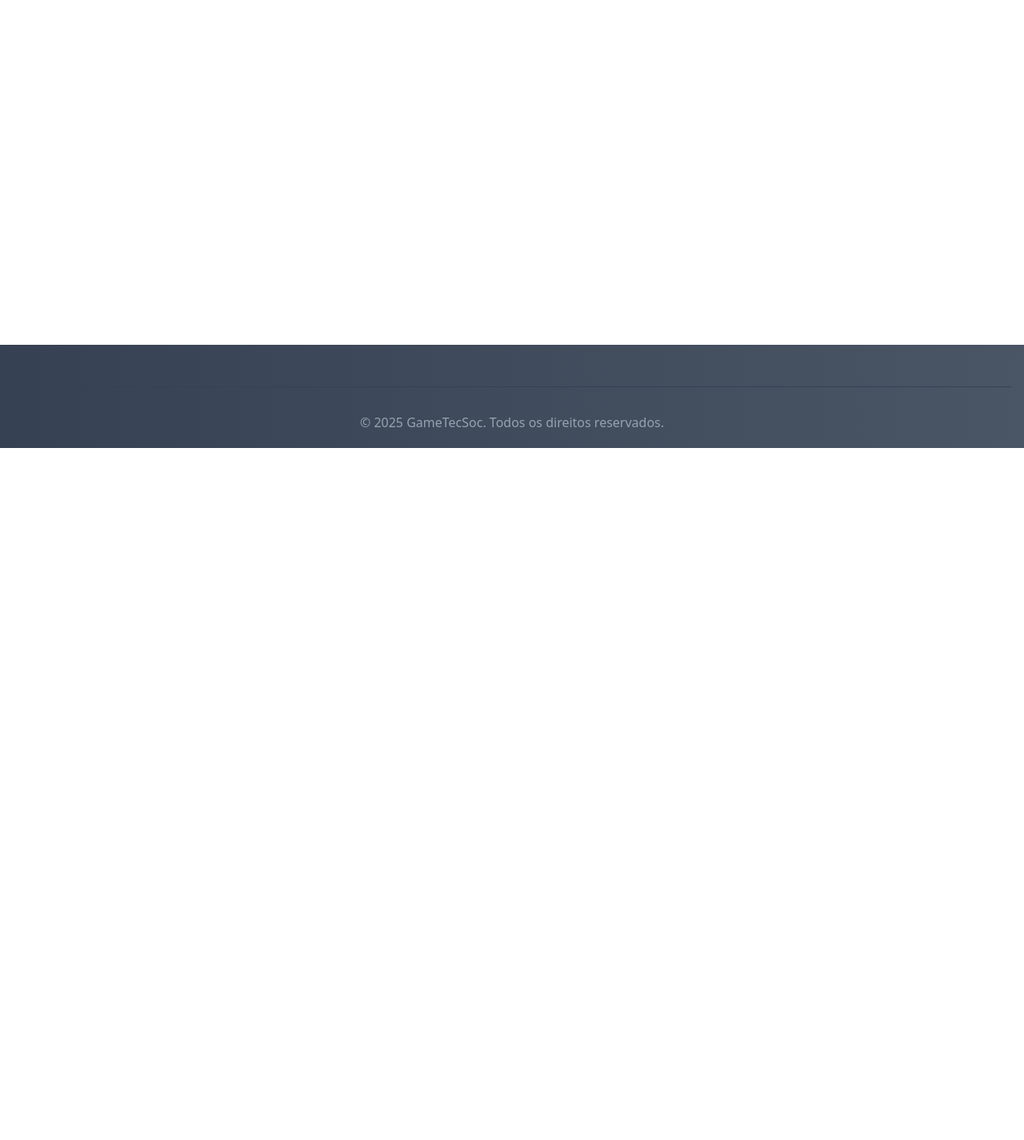
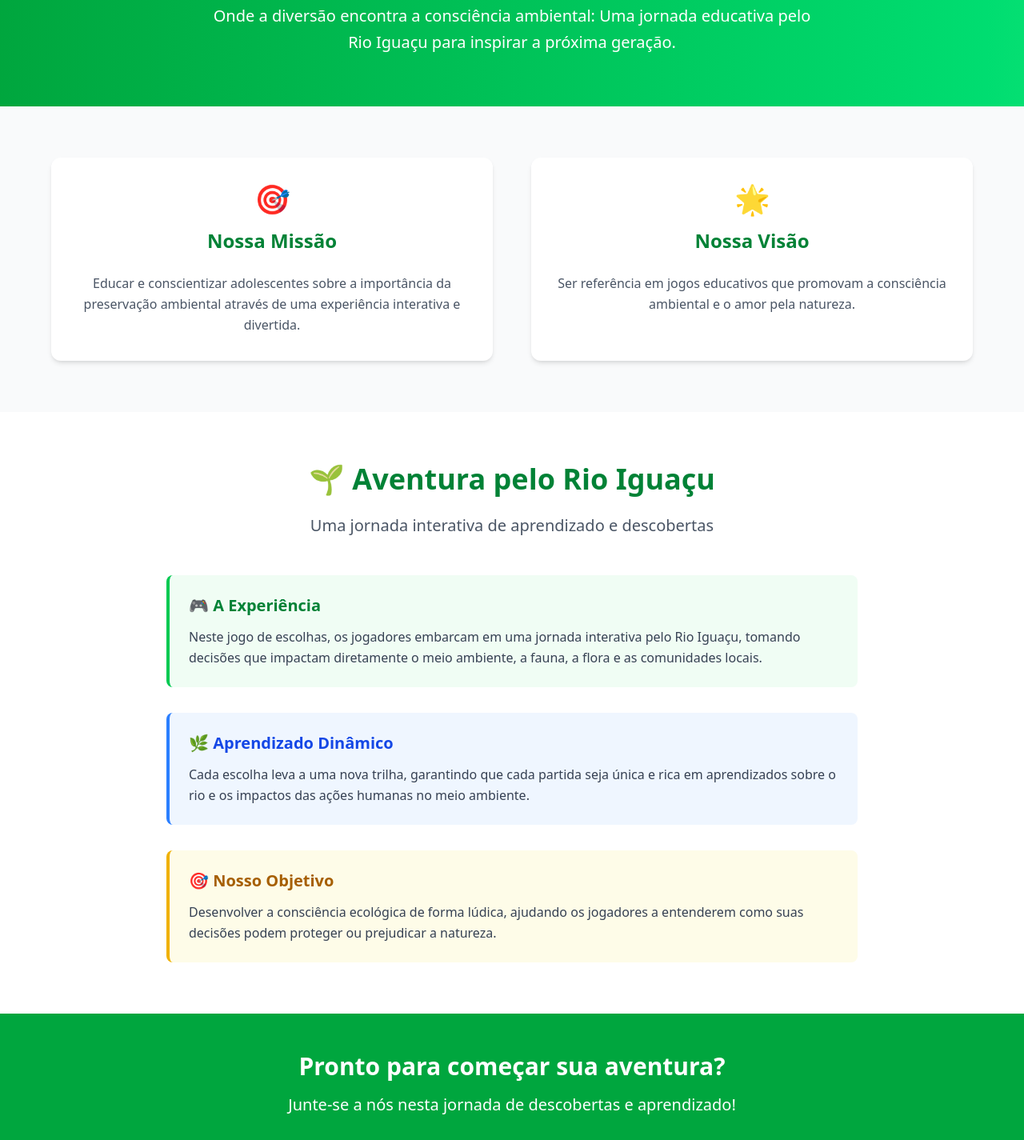
Before and after one commit to FelipeUemura11/Game_TecSoc, a React (Vite) app in the folder game_tecsoc/: page /about in a window 1280 px wide. Shown: the part 240-1665 px from the top of the page at 80% size. Before the commit the page ends 800 px from the top, so only its background shows below. Built offline with nearby package versions, Linux system fonts and the light colour scheme.

Commit message:
URLs: About/NotFound/Home

```diff
--- a/game_tecsoc/src/App.tsx
+++ b/game_tecsoc/src/App.tsx
@@ -1,7 +1,5 @@
 import { FC } from 'react';
 import { BrowserRouter } from 'react-router-dom';
-import Header from './components/Header';
-import Footer from './components/Footer';
 import Layout from './components/Layout';
 import AppRoutes from './routes';
 
--- a/game_tecsoc/src/components/Footer/index.tsx
+++ b/game_tecsoc/src/components/Footer/index.tsx
@@ -3,8 +3,8 @@ import { FC } from 'react'
 const Footer:FC = () => {
   return (
     <footer className="bg-gradient-to-r from-gray-700 to-gray-600 shadow-lg">
-        <div className="container mx-auto px-4 py-5">
-            <div className="border-t border-gray-700 mt-8 pt-8 text-center text-gray-400">
+        <div className="container mx-auto my-2 px-4 py-2">
+            <div className="border-t border-gray-700 mt-4 pt-4 text-center text-gray-400">
                 <p>&copy; 2025 GameTecSoc. Todos os direitos reservados.</p>
             </div>
         </div>
--- a/game_tecsoc/src/pages/About/index.tsx
+++ b/game_tecsoc/src/pages/About/index.tsx
@@ -2,8 +2,115 @@ import { FC } from 'react';
 
 const About:FC = () => {
   return (
-    <div></div>
-  )
-}
+    <div className="bg-gray-50">
+      {/* Hero Section */}
+      <section className="text-center py-16 bg-gradient-to-r from-green-600 to-green-400">
+        <div className="container mx-auto px-4">
+          <h1 className="text-5xl font-bold text-white mb-6">
+            Sobre o GameTecSoc
+          </h1>
+          <p className="text-xl text-white max-w-3xl mx-auto leading-relaxed">
+            Onde a diversão encontra a consciência ambiental: Uma jornada educativa
+            pelo Rio Iguaçu para inspirar a próxima geração.
+          </p>
+        </div>
+      </section>
 
-export default About
+      {/* Missão e Visão */}
+      <section className="py-16">
+        <div className="container mx-auto px-4">
+          <div className="grid md:grid-cols-2 gap-12 max-w-6xl mx-auto">
+            <div className="bg-white p-8 rounded-xl shadow-md transform hover:scale-105 transition-transform duration-300">
+              <div className="text-center mb-6">
+                <span className="text-4xl">🎯</span>
+                <h2 className="text-2xl font-bold text-green-700 mt-4">Nossa Missão</h2>
+              </div>
+              <p className="text-gray-600 leading-relaxed text-center">
+                Educar e conscientizar adolescentes sobre a importância da preservação
+                ambiental através de uma experiência interativa e divertida.
+              </p>
+            </div>
+
+            <div className="bg-white p-8 rounded-xl shadow-md transform hover:scale-105 transition-transform duration-300">
+              <div className="text-center mb-6">
+                <span className="text-4xl">🌟</span>
+                <h2 className="text-2xl font-bold text-green-700 mt-4">Nossa Visão</h2>
+              </div>
+              <p className="text-gray-600 leading-relaxed text-center">
+                Ser referência em jogos educativos que promovam a consciência
+                ambiental e o amor pela natureza.
+              </p>
+            </div>
+          </div>
+        </div>
+      </section>
+
+      {/* Sobre o Jogo */}
+      <section className="py-16 bg-white">
+        <div className="container mx-auto px-4 max-w-4xl">
+          <div className="text-center mb-12">
+            <h2 className="text-4xl font-bold text-green-700 mb-6">
+              🌱 Aventura pelo Rio Iguaçu
+            </h2>
+            <p className="text-xl text-gray-600 mb-8">
+              Uma jornada interativa de aprendizado e descobertas
+            </p>
+          </div>
+
+          <div className="space-y-8">
+            <div className="bg-green-50 p-6 rounded-lg border-l-4 border-green-500">
+              <h3 className="text-xl font-semibold text-green-700 mb-3">
+                🎮 A Experiência
+              </h3>
+              <p className="text-gray-700 leading-relaxed">
+                Neste jogo de escolhas, os jogadores embarcam em uma jornada
+                interativa pelo Rio Iguaçu, tomando decisões que impactam
+                diretamente o meio ambiente, a fauna, a flora e as comunidades locais.
+              </p>
+            </div>
+
+            <div className="bg-blue-50 p-6 rounded-lg border-l-4 border-blue-500">
+              <h3 className="text-xl font-semibold text-blue-700 mb-3">
+                🌿 Aprendizado Dinâmico
+              </h3>
+              <p className="text-gray-700 leading-relaxed">
+                Cada escolha leva a uma nova trilha, garantindo que cada partida
+                seja única e rica em aprendizados sobre o rio e os impactos das
+                ações humanas no meio ambiente.
+              </p>
+            </div>
+
+            <div className="bg-yellow-50 p-6 rounded-lg border-l-4 border-yellow-500">
+              <h3 className="text-xl font-semibold text-yellow-700 mb-3">
+                🎯 Nosso Objetivo
+              </h3>
+              <p className="text-gray-700 leading-relaxed">
+                Desenvolver a consciência ecológica de forma lúdica, ajudando os
+                jogadores a entenderem como suas decisões podem proteger ou
+                prejudicar a natureza.
+              </p>
+            </div>
+          </div>
+        </div>
+      </section>
+
+      {/* Call to Action */}
+      <section className="py-12 bg-green-600 text-white text-center">
+        <div className="container mx-auto px-4">
+          <h2 className="text-3xl font-bold mb-4">
+            Pronto para começar sua aventura?
+          </h2>
+          <p className="text-xl mb-8">
+            Junte-se a nós nesta jornada de descobertas e aprendizado!
+          </p>
+          <button className="bg-white text-green-600 px-8 py-3 rounded-full font-bold
+                           hover:bg-green-100 transition-colors duration-300">
+            Começar Agora
+          </button>
+        </div>
+      </section>
+    </div>
+  );
+};
+
+export default About;
--- a/game_tecsoc/src/pages/Home/index.tsx
+++ b/game_tecsoc/src/pages/Home/index.tsx
@@ -2,7 +2,16 @@ import { FC } from 'react';
 
 const Home:FC = () => {
   return (
-    <div>Home</div>
+    <div className="space-y-8">
+      <section className="text-center py-12">
+        <h1 className="text-4x1 font-bold text-gray-900 mb-4">
+          Bem-vindo ao GameTecSoc
+        </h1>
+        <p className="text -x1 text-gray-600 max-w-2x1 mx-auto">
+          Descubra os melhores jogos e mergulhe no universo dos games!
+        </p>
+      </section>
+    </div>
   )
 }
 
--- a/game_tecsoc/src/pages/NotFound/index.tsx
+++ b/game_tecsoc/src/pages/NotFound/index.tsx
@@ -1,9 +1,40 @@
+// src/pages/NotFound/index.tsx
 import { FC } from 'react';
+import { Link } from 'react-router-dom';
 
-const NotFound:FC = () => {
+const NotFound: FC = () => {
   return (
-    <div>NotFound</div>
-  )
-}
+    <div className="flex flex-col items-center justify-center min-h-[calc(100vh-200px)] text-center px-4">
+    {/* min-h >>> ajuste conforme a altura do Header e Footer */}
+
+      {/* Código do Erro */}
+      <h1 className="text-6xl md:text-8xl font-extrabold text-gray-800 mb-2">
+        ERRO : 404
+      </h1>
+
+      {/* Título */}
+      <h2 className="text-2xl md:text-3xl font-semibold text-gray-700 mb-4">
+        Oops! Página não encontrada
+      </h2>
+
+      {/* Mensagem */}
+      <p className="text-gray-500 max-w-md mb-8">
+        Parece que você se perdeu. A página que você está procurando não existe ou foi movida.
+      </p>
+
+      {/* Botão/Link para Home */}
+      <Link
+        to="/"
+        className="inline-flex items-center px-6 py-3 bg-green-600 text-white font-medium rounded-lg shadow-md hover:bg-green-700 focus:outline-none focus:ring-2 focus:ring-offset-2 focus:ring-blue-500 transition-colors"
+      >
+        {/* Ícone de casa (opcional) */}
+        <svg className="w-5 h-5 mr-2" fill="none" viewBox="0 0 24 24" stroke="currentColor">
+          <path strokeLinecap="round" strokeLinejoin="round" strokeWidth={2} d="M3 12l2-2m0 0l7-7 7 7M5 10v10a1 1 0 001 1h3m10-11l2 2m-2-2v10a1 1 0 01-1 1h-3m-6 0a1 1 0 001-1v-4a1 1 0 011-1h2a1 1 0 011 1v4a1 1 0 001 1m-6 0h6" />
+        </svg>
+        Voltar para a Página Inicial
+      </Link>
+    </div>
+  );
+};
 
 export default NotFound;
```
